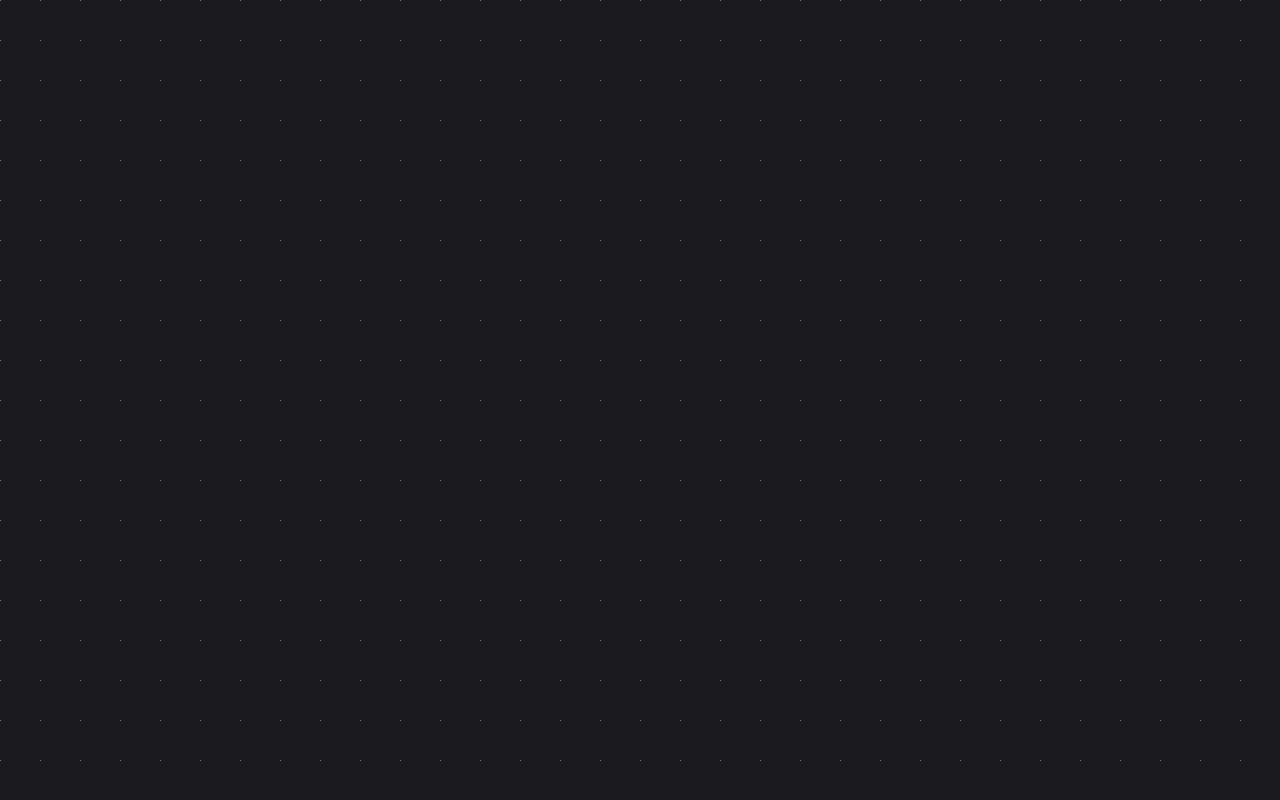
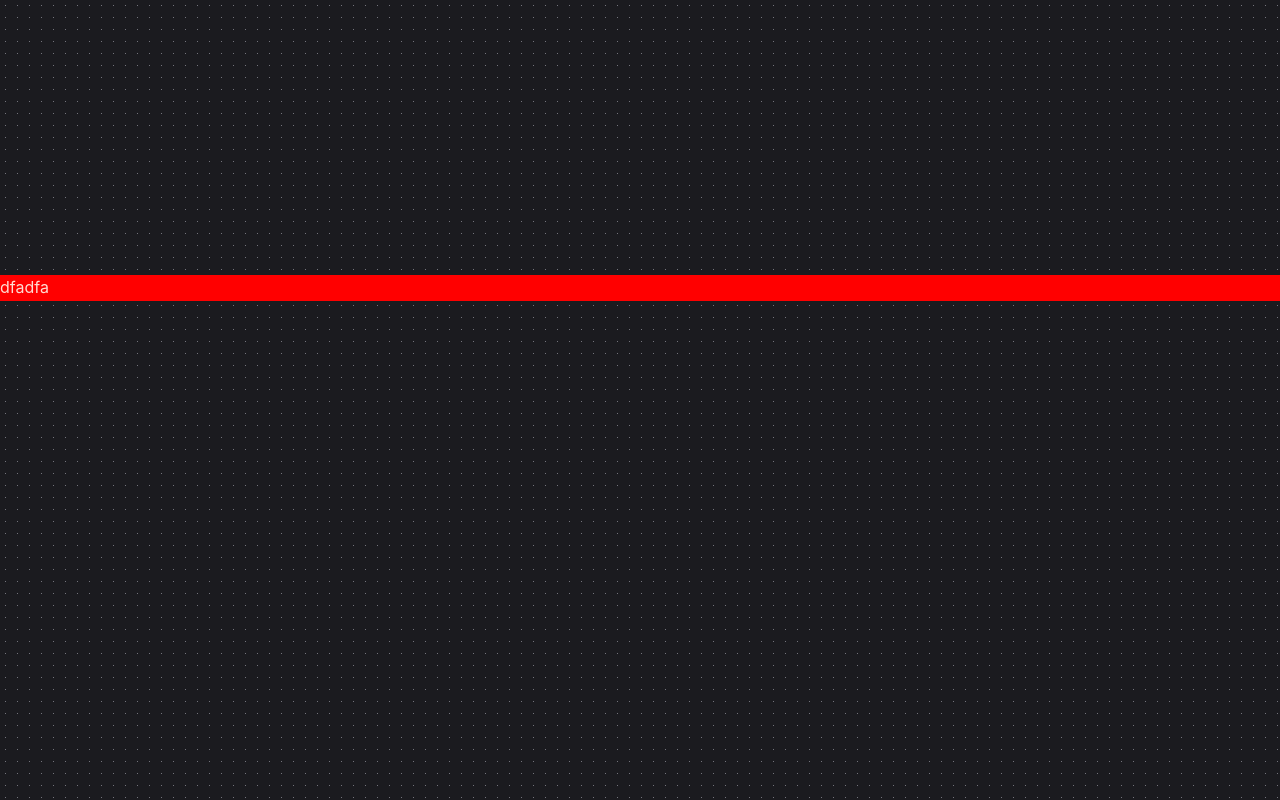
Before and after one commit to BiteSnail/editoor, a React (Vite) app in the folder src/renderer/: page / in a window 1280 px wide. Built offline with nearby package versions, Linux system fonts and the light colour scheme.

Commit message:
feat: zoomIn out improve

```diff
--- a/src/renderer/src/App.tsx
+++ b/src/renderer/src/App.tsx
@@ -1,34 +1,18 @@
-import Versions from './components/Versions'
-import electronLogo from './assets/electron.svg'
-import { useEffect, useState } from 'react'
+import useWheelZoom from './hooks';
 
 function App(): React.JSX.Element {
-  const [scale, setScale] = useState<number>(1)
-  const [translate, setTranslate] = useState<{ x: number; y: number }>({ x: 0, y: 0 })
+  const { ref, style, transform, handleWheel, resetZoom } = useWheelZoom(1, 0.5, 2, 0.05);
 
-  const handleZoomWheel = (e: React.WheelEvent<HTMLDivElement>): void => {
-    if (e.ctrlKey) {
-      e.preventDefault()
-
-      let newScale = scale
-      if (e.deltaY < 0) {
-        newScale += 0.1
-      } else {
-        newScale -= 0.1
-      }
-
-      newScale = Math.max(0.5, Math.min(newScale, 2))
-      setScale(newScale)
-    }
-  }
 
   const handleClick = (e: React.MouseEvent<HTMLDivElement>): void => {
-    window.electron.ipcRenderer.send('click'
-    , {
+    window.electron.ipcRenderer.send('click', {
       x: e.clientX,
       y: e.clientY,
-      scale: scale,
-      translate: translate
+      scale: transform.scale,
+      translate: {
+        x: transform.translateX,
+        y: transform.translateY
+      }
     })
   }
 
@@ -43,15 +27,13 @@ function App(): React.JSX.Element {
             style={{ position: 'absolute', width: '100%', height: '100%', top: 0, left: 0 }}
           >
             <div
+              ref={ref}
               className="editor-pane"
               style={{ position: 'absolute', width: '100%', height: '100%', top: 0, left: 0 }}
-              onWheel={handleZoomWheel}
+              onWheel={handleWheel}
               onClick={handleClick}
             >
-              <div
-                className="eidtor-viewport editor-container"
-                style={{ transform: `translate(0px, 0px) scale(${scale})` }}
-              >
+              <div className="editor-viewport editor-container" style={style}>
                 <div
                   className="editor-edges"
                   style={{ position: 'absolute', width: '100%', height: '100%', top: 0, left: 0 }}
@@ -59,15 +41,46 @@ function App(): React.JSX.Element {
                 <div
                   className="editor-nodes"
                   style={{ position: 'absolute', width: '100%', height: '100%', top: 0, left: 0 }}
-                ></div>
+                >
+                  <div
+                    className="editor-node"
+                    style={{
+                      zIndex: 1000,
+                      transform: `translate(${0}px, ${275}px)`,
+                      background: 'red'
+                    }}
+                  >
+                    dfadfa
+                  </div>
+                </div>
               </div>
             </div>
             <svg
               className="background"
-              style={{ position: 'absolute', width: '100%', height: '100%', top: 0, left: 0, zIndex: -1 }}
+              style={{
+                position: 'absolute',
+                width: '100%',
+                height: '100%',
+                top: 0,
+                left: 0,
+                zIndex: -1
+              }}
             >
-              <pattern id="grid-pattern" width="40" height="40" patternUnits="userSpaceOnUse">
-                <circle cx={0.5 * scale} cy={0.5 * scale} r={0.5 * scale} fill="#91919a" />
+              <pattern
+                id="grid-pattern"
+                x={transform.translateX % (12 * transform.scale)}
+                y={transform.translateY % (12 * transform.scale)}
+                width={12 * transform.scale}
+                height={12 * transform.scale}
+                patternUnits="userSpaceOnUse"
+                patternTransform={`translate(${-7 * transform.scale}, ${-7 * transform.scale})`}
+              >
+                <circle
+                  cx={0.5 * transform.scale}
+                  cy={0.5 * transform.scale}
+                  r={0.5 * transform.scale}
+                  fill="#91919a"
+                />
               </pattern>
               <rect x="0" y="0" width="100%" height="100%" fill="url(#grid-pattern)" />
             </svg>
--- /dev/null
+++ b/src/renderer/src/hooks.ts
@@ -0,0 +1,83 @@
+import { CSSProperties, RefObject, useCallback, useRef, useState } from 'react'
+
+interface Transform {
+  scale: number
+  translateX: number
+  translateY: number
+}
+
+interface UseWheelZoomReturn {
+  ref: RefObject<HTMLDivElement | null>
+  style: CSSProperties
+  transform: Transform
+  handleWheel: (e: React.WheelEvent<HTMLDivElement>) => void
+  resetZoom: () => void
+}
+
+const useWheelZoom = (
+  initialScale: number = 1,
+  minScale: number = 0.5,
+  maxScale: number = 3,
+  zoomStep: number = 0.1
+): UseWheelZoomReturn => {
+  const ref = useRef<HTMLDivElement | null>(null)
+  const [transform, setTransform] = useState<Transform>({
+    scale: initialScale,
+    translateX: 0,
+    translateY: 0
+  })
+
+  const handleWheel = useCallback(
+    (e: React.WheelEvent<HTMLDivElement>) => {
+      e.preventDefault()
+
+      if (!ref.current) return
+
+      const rect = ref.current.getBoundingClientRect()
+      const x = e.clientX - rect.left
+      const y = e.clientY - rect.top
+
+      // 휠 방향에 따라 확대/축소
+      const delta = e.deltaY > 0 ? -zoomStep : zoomStep
+      const newScale = Math.min(Math.max(transform.scale + delta, minScale), maxScale)
+
+      if (newScale === transform.scale) return
+
+      // 마우스 위치를 기준으로 한 확대/축소 계산
+      const scaleRatio = newScale / transform.scale
+
+      const newTranslateX = x - (x - transform.translateX) * scaleRatio
+      const newTranslateY = y - (y - transform.translateY) * scaleRatio
+
+      setTransform({
+        scale: newScale,
+        translateX: newTranslateX,
+        translateY: newTranslateY
+      })
+    },
+    [transform, minScale, maxScale, zoomStep]
+  )
+
+  const resetZoom = useCallback(() => {
+    setTransform({
+      scale: initialScale,
+      translateX: 0,
+      translateY: 0
+    })
+  }, [initialScale])
+
+  const style = {
+    transform: `translate(${transform.translateX}px, ${transform.translateY}px) scale(${transform.scale})`,
+    transformOrigin: '0 0'
+  }
+
+  return {
+    ref,
+    style,
+    transform,
+    handleWheel,
+    resetZoom
+  }
+}
+
+export default useWheelZoom
```
